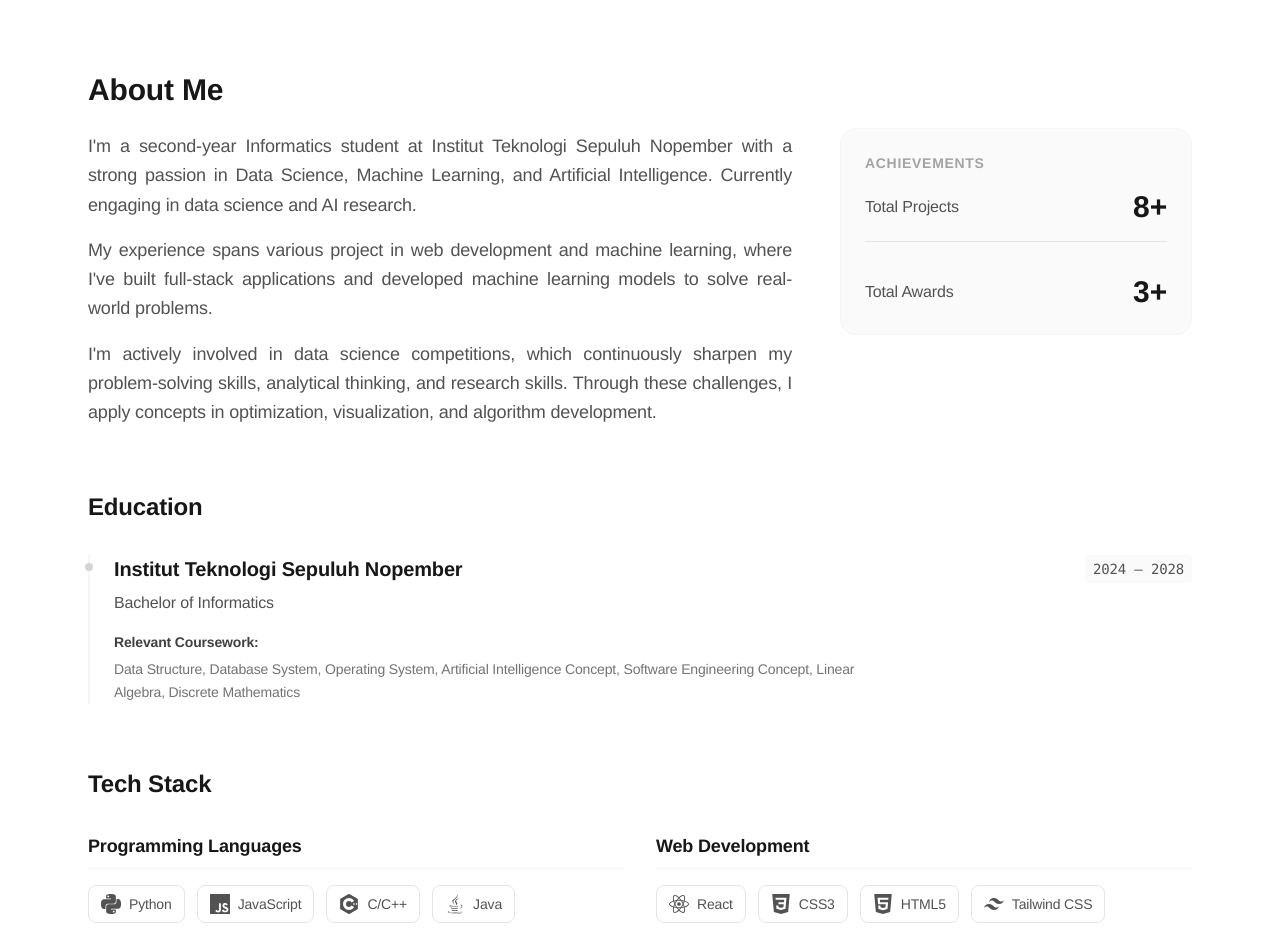
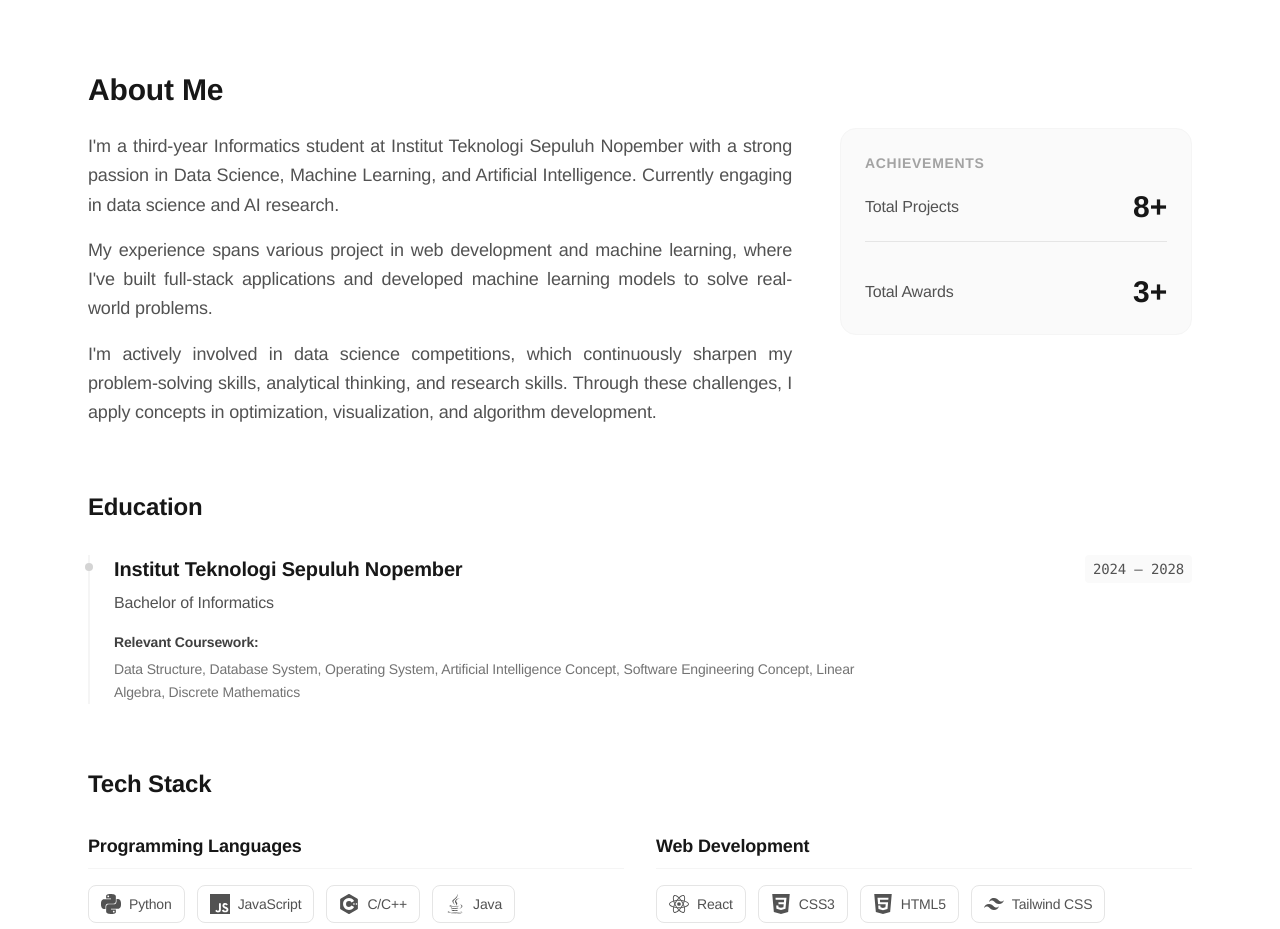
Before and after one commit to abidalfrz/portfolio, a React (Vite) app: page / in a window 1280 px wide. Shown: the part 880-1809 px from the top of the page. Built offline with nearby package versions, Linux system fonts and the light colour scheme.

Commit message:
fix: profile

```diff
--- a/src/constants.jsx
+++ b/src/constants.jsx
@@ -23,7 +23,7 @@ export const NAVIGATION = [
 
 export const ABOUT_ME = {
   description: [
-    "I'm a second-year Informatics student at Institut Teknologi Sepuluh Nopember with a strong passion in Data Science, Machine Learning, and Artificial Intelligence. Currently engaging in data science and AI research.",
+    "I'm a third-year Informatics student at Institut Teknologi Sepuluh Nopember with a strong passion in Data Science, Machine Learning, and Artificial Intelligence. Currently engaging in data science and AI research.",
     "My experience spans various project in web development and machine learning, where I've built full-stack applications and developed machine learning models to solve real-world problems.",
     "I'm actively involved in data science competitions, which continuously sharpen my problem-solving skills, analytical thinking, and research skills. Through these challenges, I apply concepts in optimization, visualization, and algorithm development."
   ],
```
